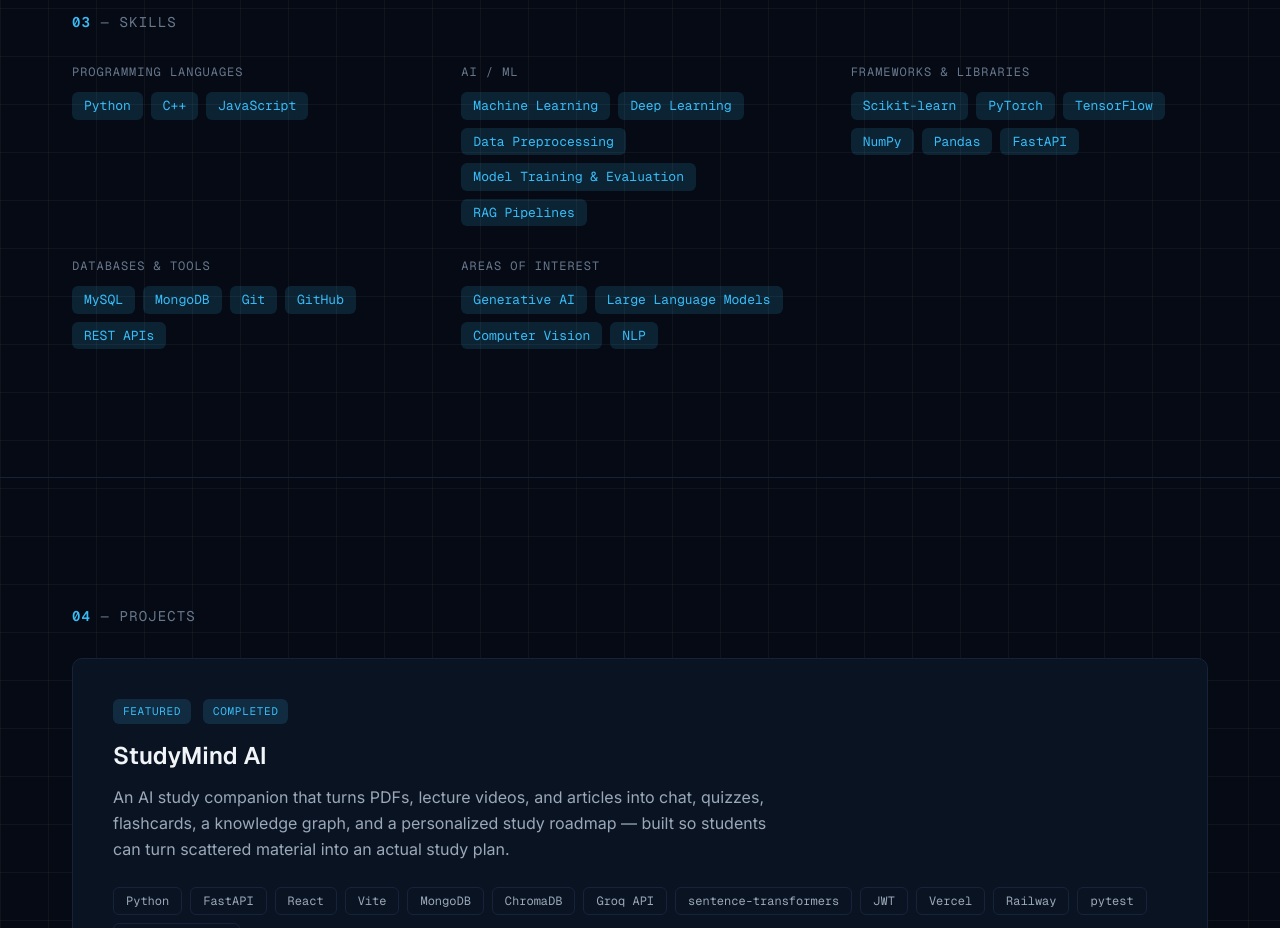
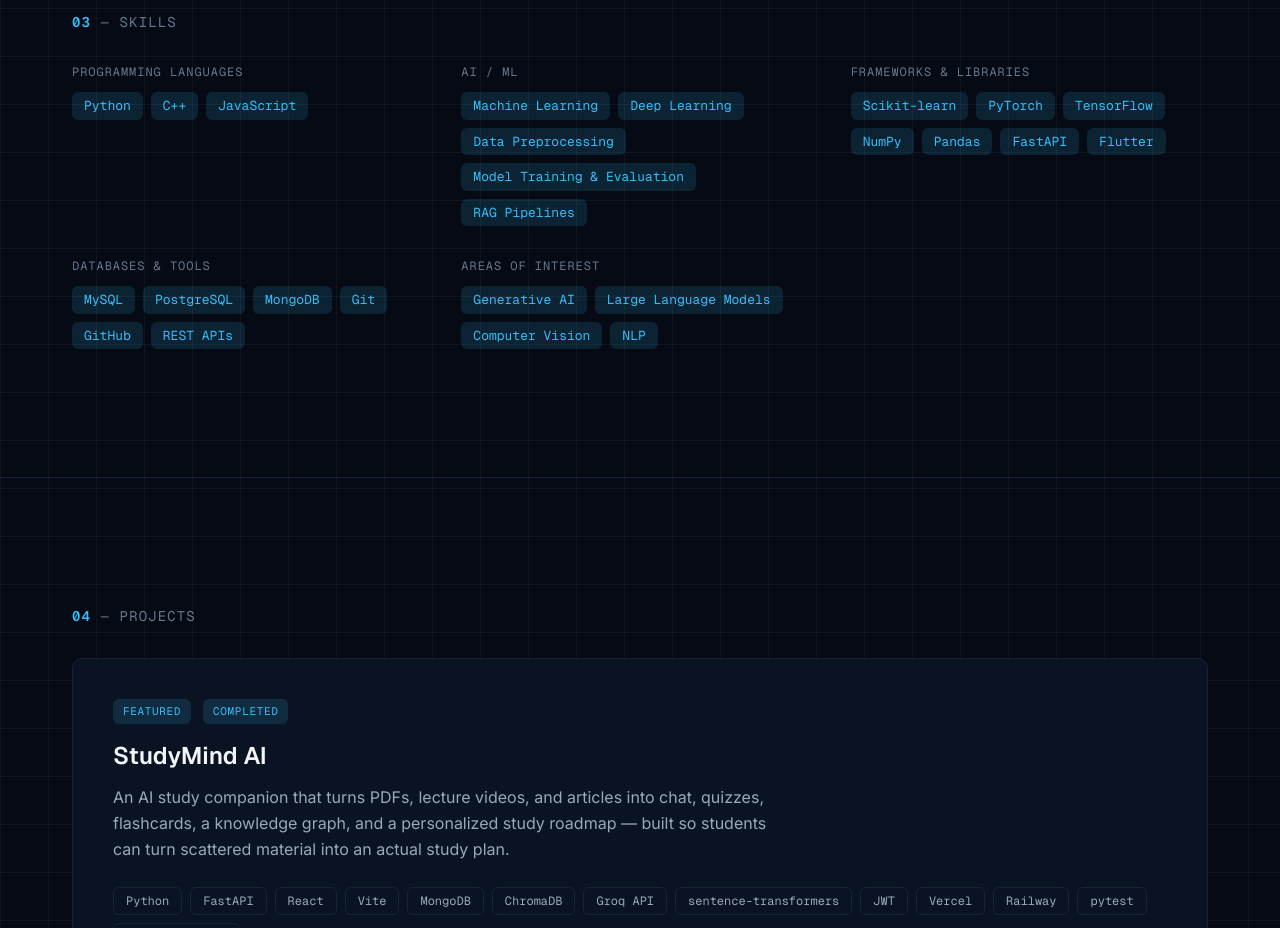
Before and after one commit to Matee-ur-Rehman/Personal-Portfolio, a Next.js app: page / in a window 1280 px wide. Shown: the part 1720-2648 px from the top of the page. Built offline with nearby package versions, Linux system fonts and the light colour scheme.

Commit message:
feat: add PostgreSQL and Flutter to skills

```diff
--- a/src/data/skills.ts
+++ b/src/data/skills.ts
@@ -17,9 +17,9 @@ export const skillGroups: SkillGroup[] = [
   },
   {
     label: "Frameworks & Libraries",
-    skills: ["Scikit-learn", "PyTorch", "TensorFlow", "NumPy", "Pandas", "FastAPI"],
+    skills: ["Scikit-learn", "PyTorch", "TensorFlow", "NumPy", "Pandas", "FastAPI","Flutter"],
   },
-  { label: "Databases & Tools", skills: ["MySQL", "MongoDB", "Git", "GitHub", "REST APIs"] },
+  { label: "Databases & Tools", skills: ["MySQL","PostgreSQL", "MongoDB", "Git", "GitHub", "REST APIs"] },
   {
     label: "Areas of Interest",
     skills: ["Generative AI", "Large Language Models", "Computer Vision", "NLP"],
```
